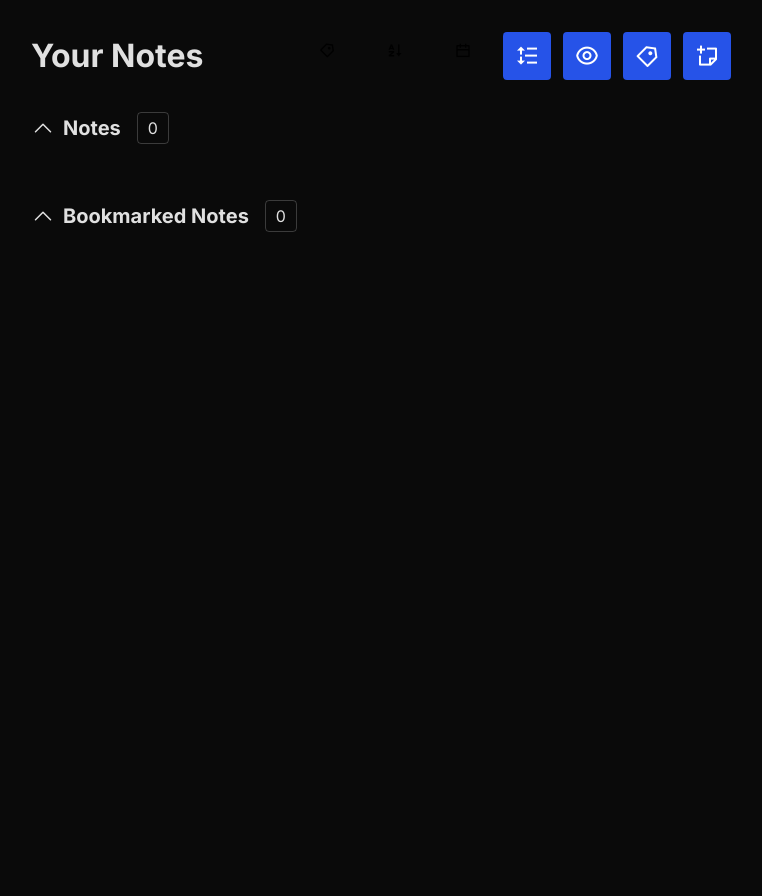
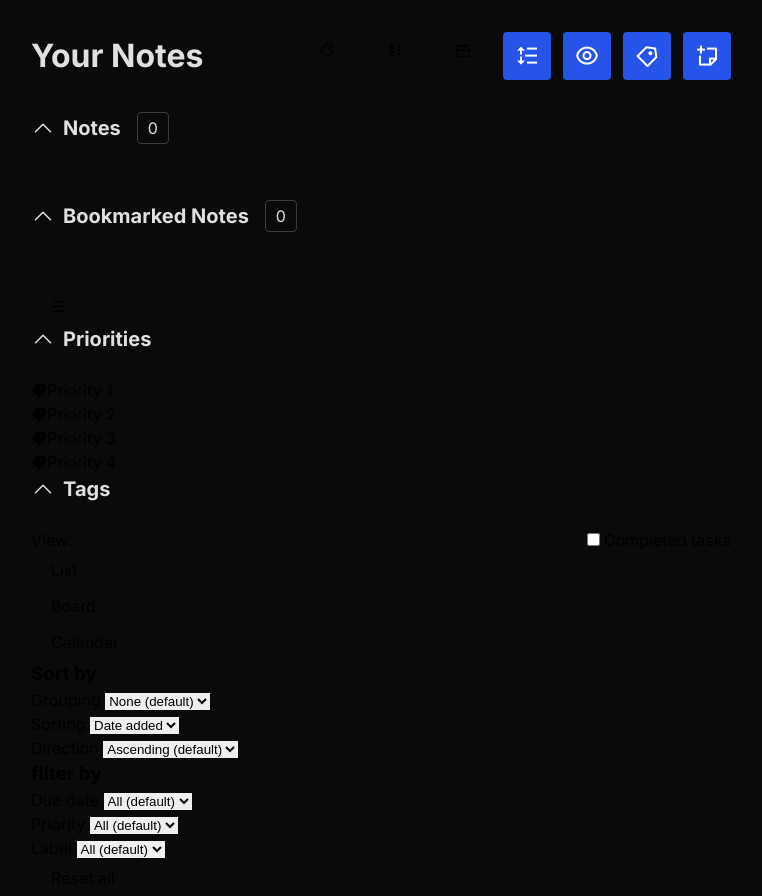
Before and after one commit to rorunsolu/Productivity-App, a website built with Vite: page index.html in a window 1280 px wide. Shown: the whole page, without its empty margins (259-1021 px from the left). Before the commit the page ends 800 px from the top, so only its background shows below. Built offline with nearby package versions, Linux system fonts and the light colour scheme.

Commit message:
created a sidebar for displaying existing tags and priorities. all of which should be able to be clicked so that the notes can be filtered based on which item was clicked. i dont even know why i'm giving mysefl more work...

```diff
--- a/index.html
+++ b/index.html
@@ -18,6 +18,8 @@
   <body>
 
     <div class="note-app">
+
+      <div class="main">
 
         <div class="container header">
 
@@ -87,6 +89,157 @@
 
       </div>
 
+      <div class="container sidebar">
+
+        <div class="sidebar__options">
+
+          <button class="btn-toggle-options" type="button"><i class="ri-menu-line"></i></button>
+
+        </div>
+
+        <div class="sidebar-view">
+
+          <div class="sidebar__priority">
+
+            <div class="category__details">
+
+              <h2 class="category__header">
+                <span class="category__dropdown-btn"><svg xmlns="http://www.w3.org/2000/svg" fill="none"
+                       viewBox="0 0 24 24"
+                       stroke-width="1.5" stroke="currentColor"
+                       class="size-6">
+                    <path stroke-linecap="round" stroke-linejoin="round" d="m4.5 15.75 7.5-7.5 7.5 7.5" />
+                  </svg>
+                </span>
+                Priorities
+              </h2>
+
+              <div class="priority-count"></div>
+
+            </div>
+
+            <ul class="sidebar__priority-list">
+
+              <li class="sidebar__priority-item"><i class="ri-price-tag-3-fill"></i>Priority 1</li>
+
+              <li class="sidebar__priority-item"><i class="ri-price-tag-3-fill"></i>Priority 2</li>
+
+              <li class="sidebar__priority-item"><i class="ri-price-tag-3-fill"></i>Priority 3</li>
+
+              <li class="sidebar__priority-item"><i class="ri-price-tag-3-fill"></i>Priority 4</li>
+
+            </ul>
+
+          </div>
+
+          <div class="sidebar__tag">
+
+            <div class="category__details">
+
+              <h2 class="category__header">
+                <span class="category__dropdown-btn"><svg xmlns="http://www.w3.org/2000/svg" fill="none"
+                       viewBox="0 0 24 24"
+                       stroke-width="1.5" stroke="currentColor"
+                       class="size-6">
+                    <path stroke-linecap="round" stroke-linejoin="round" d="m4.5 15.75 7.5-7.5 7.5 7.5" />
+                  </svg>
+                </span>
+                Tags
+              </h2>
+
+              <div class="tag-count"></div>
+
+            </div>
+
+            <ul class="sidebar__tag-list">
+
+              <!-- <li class="sidebar__tag-item"><i class="ri-price-tag-3-fill"></i>Tag 1</li>
+
+              <li class="sidebar__tag-item"><i class="ri-price-tag-3-fill"></i>Tag 2</li>
+
+              <li class="sidebar__tag-item"><i class="ri-price-tag-3-fill"></i>Tag 3</li>
+
+              <li class="sidebar__tag-item"><i class="ri-price-tag-3-fill"></i>Tag 4</li> -->
+
+            </ul>
+
+          </div>
+
+        </div>
+
+
+        <div class="filter">
+          <header class="filter__header">
+            <div class="filter__view-selector">
+              <span class="filter__view-label">View:</span>
+              <button class="filter__view-btn filter__view-btn--active" data="list">List</button>
+              <button class="filter__view-btn" data="board">Board</button>
+              <button class="filter__view-btn" data="calendar">Calendar</button>
+            </div>
+            <div class="filter__toggle-completed">
+              <label for="completed-tasks" class="filter__toggle-label">
+                <input type="checkbox" id="completed-tasks" class="filter__toggle-input" />
+                Completed tasks
+              </label>
+            </div>
+          </header>
+
+          <section class="filter__options">
+            <div class="filter__sort">
+              <h3 class="filter__section-title">Sort by</h3>
+              <div class="filter__grouping">
+                <label for="grouping" class="filter__label">Grouping</label>
+                <select id="grouping" class="filter__select">
+                  <option value="none">None (default)</option>
+                </select>
+              </div>
+              <div class="filter__sorting">
+                <label for="sorting" class="filter__label">Sorting</label>
+                <select id="sorting" class="filter__select">
+                  <option value="date-added">Date added</option>
+                </select>
+              </div>
+              <div class="filter__direction">
+                <label for="direction" class="filter__label">Direction</label>
+                <select id="direction" class="filter__select">
+                  <option value="ascending">Ascending (default)</option>
+                  <option value="descending">Descending</option>
+                </select>
+              </div>
+            </div>
+
+            <div class="filter__filter-by">
+              <h3 class="filter__section-title">filter by</h3>
+              <div class="filter__due-date">
+                <label for="due-date" class="filter__label">Due date</label>
+                <select id="due-date" class="filter__select">
+                  <option value="all">All (default)</option>
+                </select>
+              </div>
+              <div class="filter__priority">
+                <label for="priority" class="filter__label">Priority</label>
+                <select id="priority" class="filter__select">
+                  <option value="all">All (default)</option>
+                </select>
+              </div>
+              <div class="filter__label-filter">
+                <label for="label" class="filter__label">Label</label>
+                <select id="label" class="filter__select">
+                  <option value="all">All (default)</option>
+                </select>
+              </div>
+            </div>
+          </section>
+
+          <footer class="filter__footer">
+            <button class="filter__reset-btn">Reset all</button>
+          </footer>
+        </div>
+
+      </div>
+
+    </div>
+
   </body>
 
 </html>
```
Lines whose indentation alone changed are shown as unchanged.
